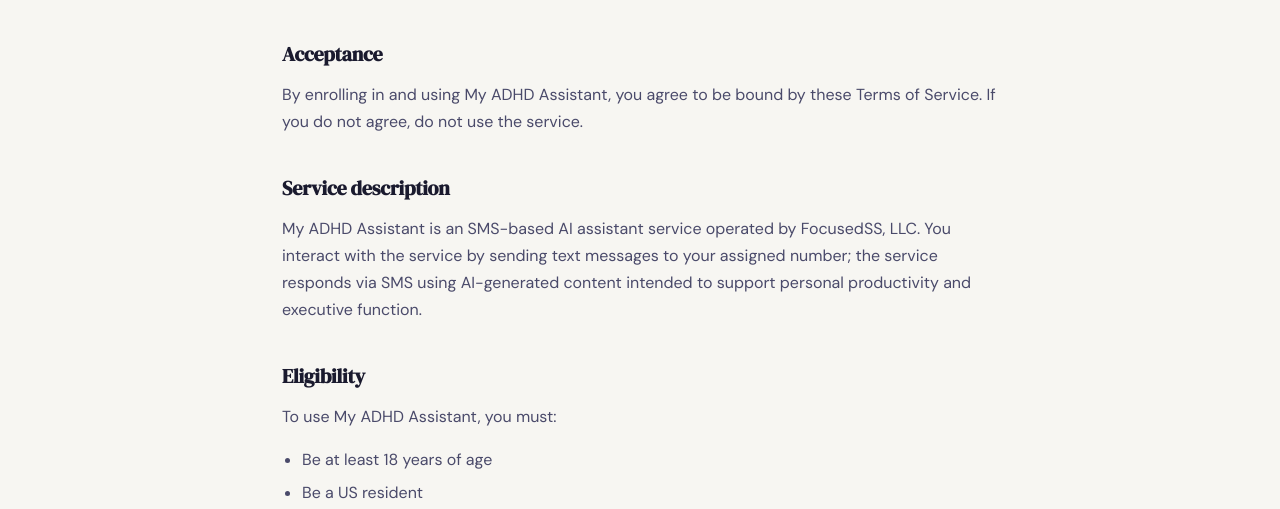
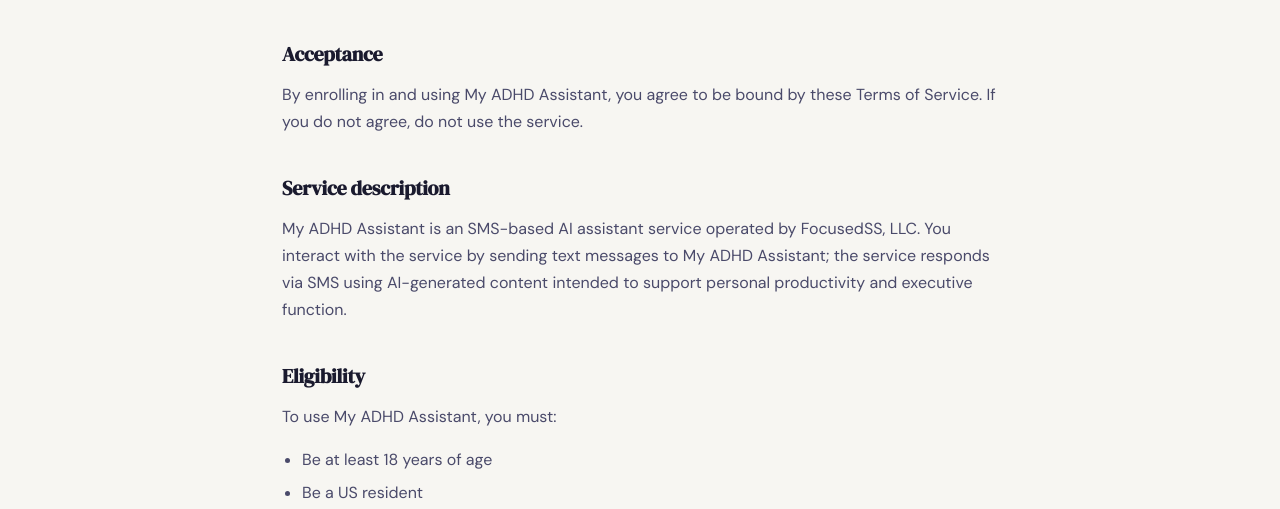
Before and after one commit to sstaubin/myadhdassistant-site, a plain HTML site: page terms.html in a window 1280 px wide. Shown: the part 245-754 px from the top of the page. Drawn offline with Linux system fonts and the light colour scheme.

Commit message:
Updated language in files to reflect actual usage of the service.

```diff
--- a/terms.html
+++ b/terms.html
@@ -67,7 +67,7 @@
   <p>By enrolling in and using My ADHD Assistant, you agree to be bound by these Terms of Service. If you do not agree, do not use the service.</p>
 
   <h2>Service description</h2>
-  <p>My ADHD Assistant is an SMS-based AI assistant service operated by FocusedSS, LLC. You interact with the service by sending text messages to your assigned number; the service responds via SMS using AI-generated content intended to support personal productivity and executive function.</p>
+  <p>My ADHD Assistant is an SMS-based AI assistant service operated by FocusedSS, LLC. You interact with the service by sending text messages to My ADHD Assistant; the service responds via SMS using AI-generated content intended to support personal productivity and executive function.</p>
 
   <h2>Eligibility</h2>
   <p>To use My ADHD Assistant, you must:</p>
```
